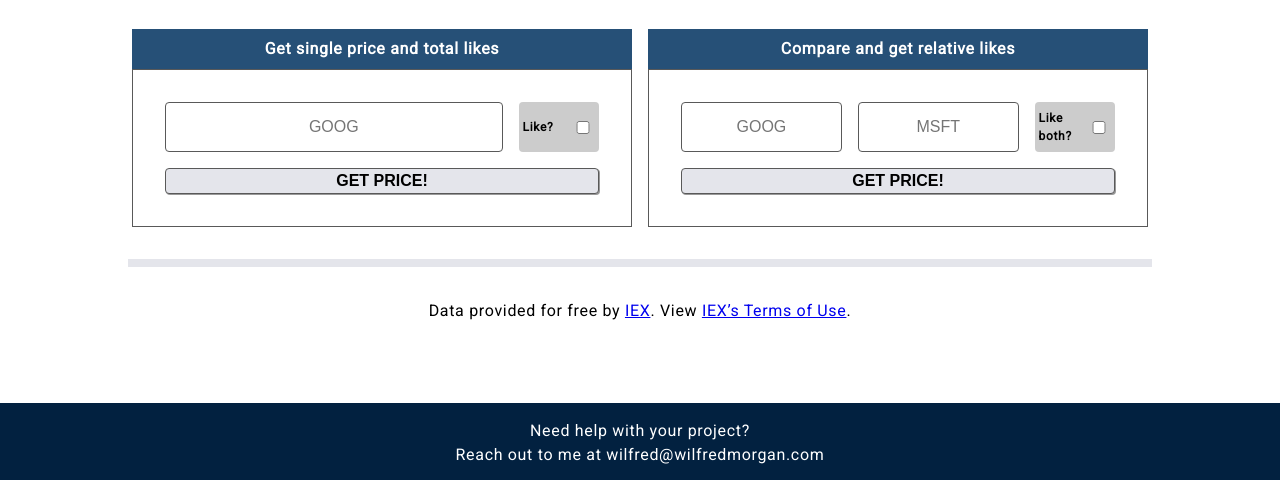
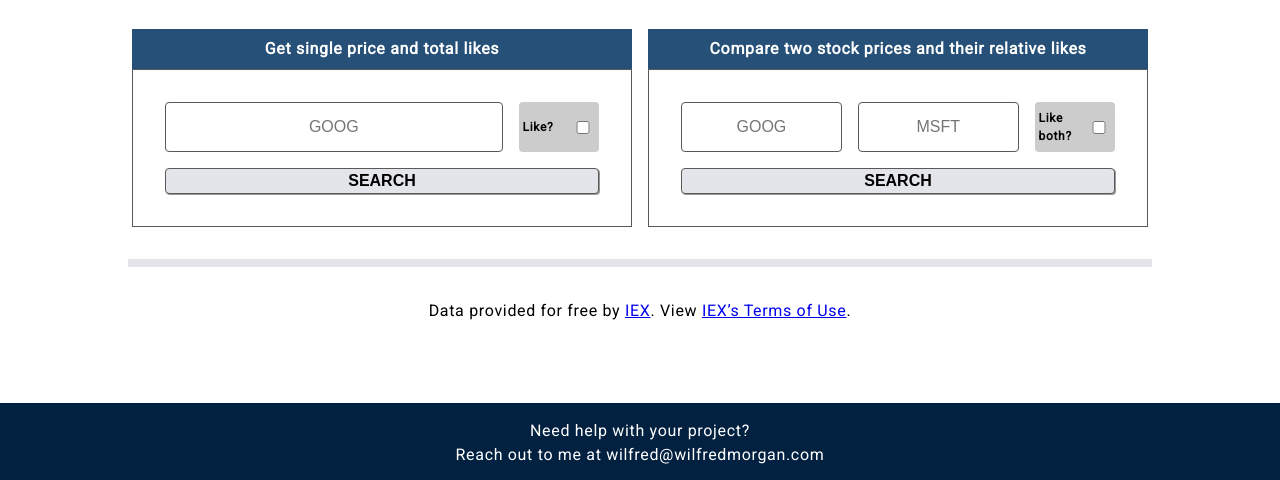
Before and after one commit to wmemorgan/stock-price-checker, a website: page views/index.html in a window 1280 px wide. Shown: the part 243-723 px from the top of the page. Drawn offline with nearby package versions, Linux system fonts and the light colour scheme; files that its build step writes are made by us from their sources.

Commit message:
Update submit button text
Update form-header text

```diff
--- a/views/index.html
+++ b/views/index.html
@@ -51,19 +51,19 @@
               <div class="like-box">
                 Like? &nbsp;<input type="checkbox" class="input-checkbox" name="like" value=true>
               </div>
-              <button type="submit" class="search-btn">Get Price!</button>
+              <button type="submit" class="search-btn">Search</button>
             </form>
           </div>
 
           <div class="form-wrapper">
-            <h3 class="form-header">Compare and get relative likes</h3>
+            <h3 class="form-header">Compare two stock prices and their relative likes</h3>
             <form id="multi-stock-form" class="form border">
               <input type="text" class="input-field-txt" name="stock" placeholder="goog" required=''>
               <input type="text" class="input-field-txt" name="stock" placeholder="msft" required=''>
               <div class="like-box">
                 Like both? &nbsp;<input type="checkbox" class="input-checkbox" name="like" value=true>
               </div>
-              <button type="submit" class="search-btn">Get Price!</button>
+              <button type="submit" class="search-btn">Search</button>
             </form>
           </div>
 
```
